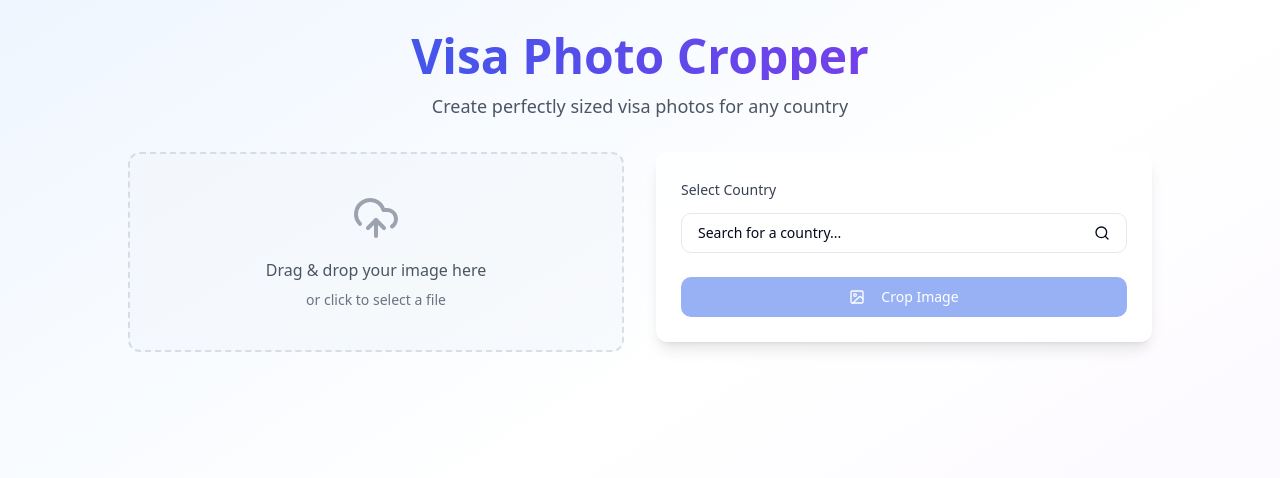
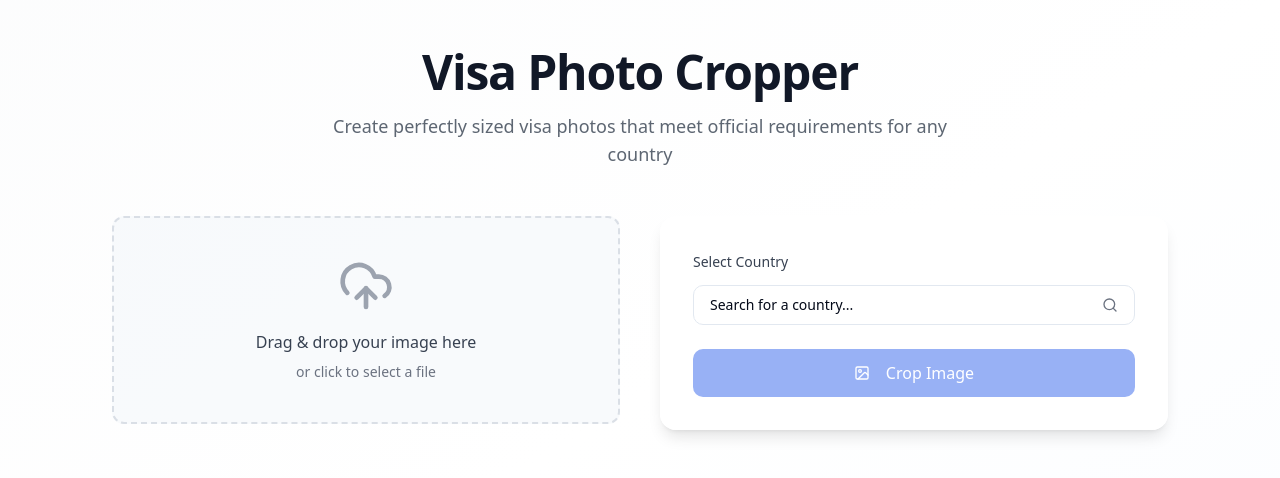
Before and after one commit to Aehs001/visa-cropper-1, a React (Vite) app: page / in a window 1280 px wide. Shown: the top 478 px of the page. Built offline with nearby package versions, Linux system fonts and the light colour scheme.

Commit message:
Improve UI/UX design
Refactor the UI to improve the overall look and feel, aiming for a cleaner, more Apple-like design.  This includes improvements to the user interface and user experience.

```diff
--- a/src/pages/Index.tsx
+++ b/src/pages/Index.tsx
@@ -84,37 +84,35 @@ export default function Index() {
   };
 
   const selectedDimensions = visaDimensions.find(d => d.country === selectedCountry);
-
-  // Group countries by region
   const regions = ["Americas", "Europe", "Asia", "Africa", "Middle East"];
 
   return (
-    <div className="min-h-screen p-4 md:p-8 bg-gradient-to-br from-blue-50 via-white to-purple-50">
-      <div className="max-w-5xl mx-auto space-y-8">
-        <div className="text-center space-y-3">
-          <h1 className="text-4xl md:text-5xl font-bold bg-gradient-to-r from-blue-600 to-purple-600 bg-clip-text text-transparent">
+    <div className="min-h-screen bg-gradient-to-br from-gray-50/50 via-white to-blue-50/30">
+      <div className="max-w-6xl mx-auto p-6 md:p-8 lg:p-12 space-y-12">
+        <div className="text-center space-y-4">
+          <h1 className="text-4xl md:text-5xl font-bold tracking-tight text-gray-900">
             Visa Photo Cropper
           </h1>
-          <p className="text-gray-600 text-lg">
-            Create perfectly sized visa photos for any country
+          <p className="text-lg text-gray-600/90 max-w-2xl mx-auto">
+            Create perfectly sized visa photos that meet official requirements for any country
           </p>
         </div>
 
-        <div className="grid lg:grid-cols-2 gap-8">
-          <div className="space-y-6">
+        <div className="grid lg:grid-cols-2 gap-10">
+          {/* Left Column - Upload and Original Image */}
+          <div className="space-y-8">
             <div
               {...getRootProps()}
-              className={`dropzone group ${isDragActive ? 'border-primary ring-2 ring-primary/20' : ''}
-              hover:border-primary/70 hover:bg-secondary/80 transition-all duration-300`}
+              className={`dropzone group relative overflow-hidden ${
+                isDragActive ? 'ring-2 ring-blue-400 border-blue-400' : ''
+              } hover:border-blue-400/70 hover:bg-blue-50/50 transition-all duration-300 rounded-2xl border-2 border-dashed border-gray-200`}
             >
               <input {...getInputProps()} />
-              <div className="text-center p-8 space-y-4">
-                <UploadCloud className="mx-auto h-12 w-12 text-gray-400 group-hover:text-primary/70 transition-colors" />
+              <div className="text-center p-10 space-y-4">
+                <UploadCloud className="mx-auto h-14 w-14 text-gray-400 group-hover:text-blue-500/70 transition-colors" />
                 <div className="space-y-2">
-                  <p className="text-gray-600 font-medium">
-                    {isDragActive ?
-                      'Drop your image here' :
-                      'Drag & drop your image here'}
+                  <p className="text-gray-700 font-medium">
+                    {isDragActive ? 'Drop your image here' : 'Drag & drop your image here'}
                   </p>
                   <p className="text-sm text-gray-500">
                     or click to select a file
@@ -124,18 +122,25 @@ export default function Index() {
             </div>
 
             {originalImage && (
-              <div className="preview-container aspect-square bg-white p-4 rounded-xl shadow-sm">
+              <div className="preview-container overflow-hidden rounded-2xl bg-white shadow-lg border border-gray-100">
+                <div className="p-4 border-b border-gray-100">
+                  <h3 className="text-sm font-medium text-gray-700">Original Image</h3>
+                </div>
+                <div className="p-6">
                   <img
                     src={originalImage}
                     alt="Original"
                     className="rounded-lg max-h-[500px] mx-auto"
                   />
                 </div>
+              </div>
             )}
           </div>
 
+          {/* Right Column - Controls and Cropped Image */}
+          <div className="space-y-8">
+            <div className="glass-panel rounded-2xl p-8 bg-white/80 backdrop-blur-sm border border-gray-100 shadow-xl shadow-gray-100/20">
               <div className="space-y-6">
-            <div className="glass-panel rounded-xl p-6 space-y-6">
                 <div className="space-y-3">
                   <label className="text-sm font-medium text-gray-700">
                     Select Country
@@ -143,16 +148,16 @@ export default function Index() {
                   <Button
                     variant="outline"
                     onClick={() => setOpen(true)}
-                  className="w-full justify-between"
+                    className="w-full justify-between bg-white hover:bg-gray-50/80"
                   >
                     {selectedCountry || "Search for a country..."}
-                  <Search className="ml-2 h-4 w-4" />
+                    <Search className="ml-2 h-4 w-4 text-gray-500" />
                   </Button>
 
                   <Dialog open={open} onOpenChange={setOpen}>
                     <DialogContent className="max-w-[500px] p-0">
                       <DialogTitle className="sr-only">Search Countries</DialogTitle>
-                    <Command>
+                      <Command className="rounded-lg border-none">
                         <CommandInput placeholder="Search for a country..." />
                         <CommandList>
                           <CommandEmpty>No country found.</CommandEmpty>
@@ -182,42 +187,48 @@ export default function Index() {
                   </Dialog>
 
                   {selectedDimensions && (
-                  <div className="rounded-lg bg-blue-50 p-4 text-sm text-blue-700">
-                    <p className="font-medium">{selectedDimensions.country} Visa Photo Requirements:</p>
-                    <p>{selectedDimensions.description}</p>
+                    <div className="rounded-xl bg-blue-50/50 p-4 text-sm text-blue-800 border border-blue-100">
+                      <p className="font-medium mb-1">{selectedDimensions.country} Visa Photo Requirements:</p>
+                      <p className="text-blue-700/90">{selectedDimensions.description}</p>
                     </div>
                   )}
                 </div>
 
-              <div className="space-y-4">
+                <div className="space-y-6">
                   <Button
                     onClick={handleCrop}
                     disabled={!originalImage || !selectedCountry || isProcessing}
-                  className="w-full"
+                    className="w-full py-6 text-base font-medium"
                   >
-                  <ImageIcon className="mr-2 h-4 w-4" />
+                    <ImageIcon className="mr-2 h-5 w-5" />
                     {isProcessing ? 'Processing...' : 'Crop Image'}
                   </Button>
 
                   {croppedImage && (
-                  <>
-                    <div className="preview-container bg-white p-4 rounded-xl">
+                    <div className="space-y-6">
+                      <div className="preview-container rounded-2xl bg-white shadow-lg border border-gray-100">
+                        <div className="p-4 border-b border-gray-100">
+                          <h3 className="text-sm font-medium text-gray-700">Cropped Image</h3>
+                        </div>
+                        <div className="p-6">
                           <img
                             src={croppedImage}
                             alt="Cropped"
                             className="rounded-lg max-h-[500px] mx-auto"
                           />
                         </div>
+                      </div>
                       <Button
                         onClick={handleDownload}
                         variant="secondary"
-                      className="w-full"
+                        className="w-full py-6 text-base font-medium bg-gray-900 text-white hover:bg-gray-800"
                       >
-                      <Download className="mr-2 h-4 w-4" />
+                        <Download className="mr-2 h-5 w-5" />
                         Download Photo
                       </Button>
-                  </>
+                    </div>
                   )}
+                </div>
               </div>
             </div>
           </div>
```
Lines whose indentation alone changed are shown as unchanged.
